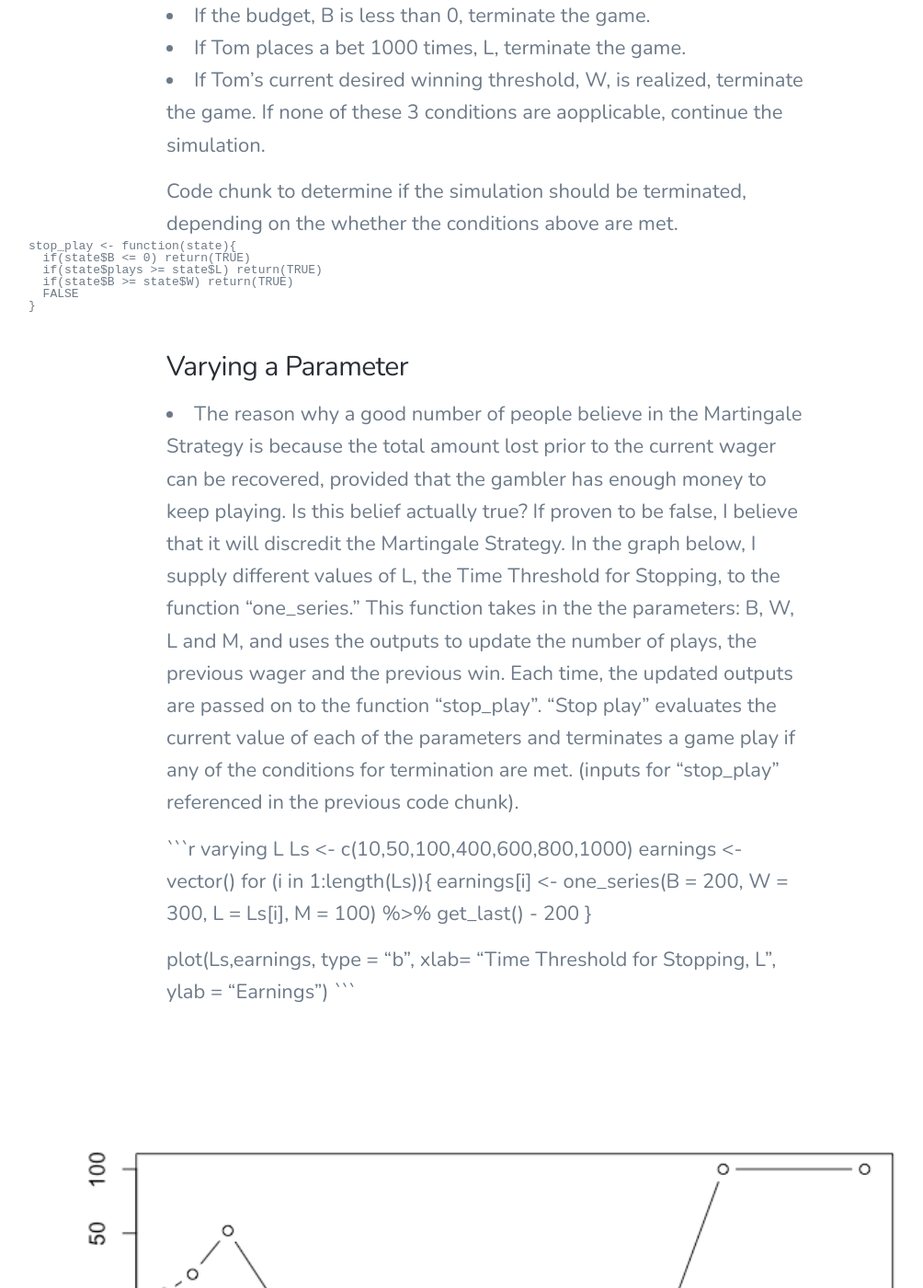
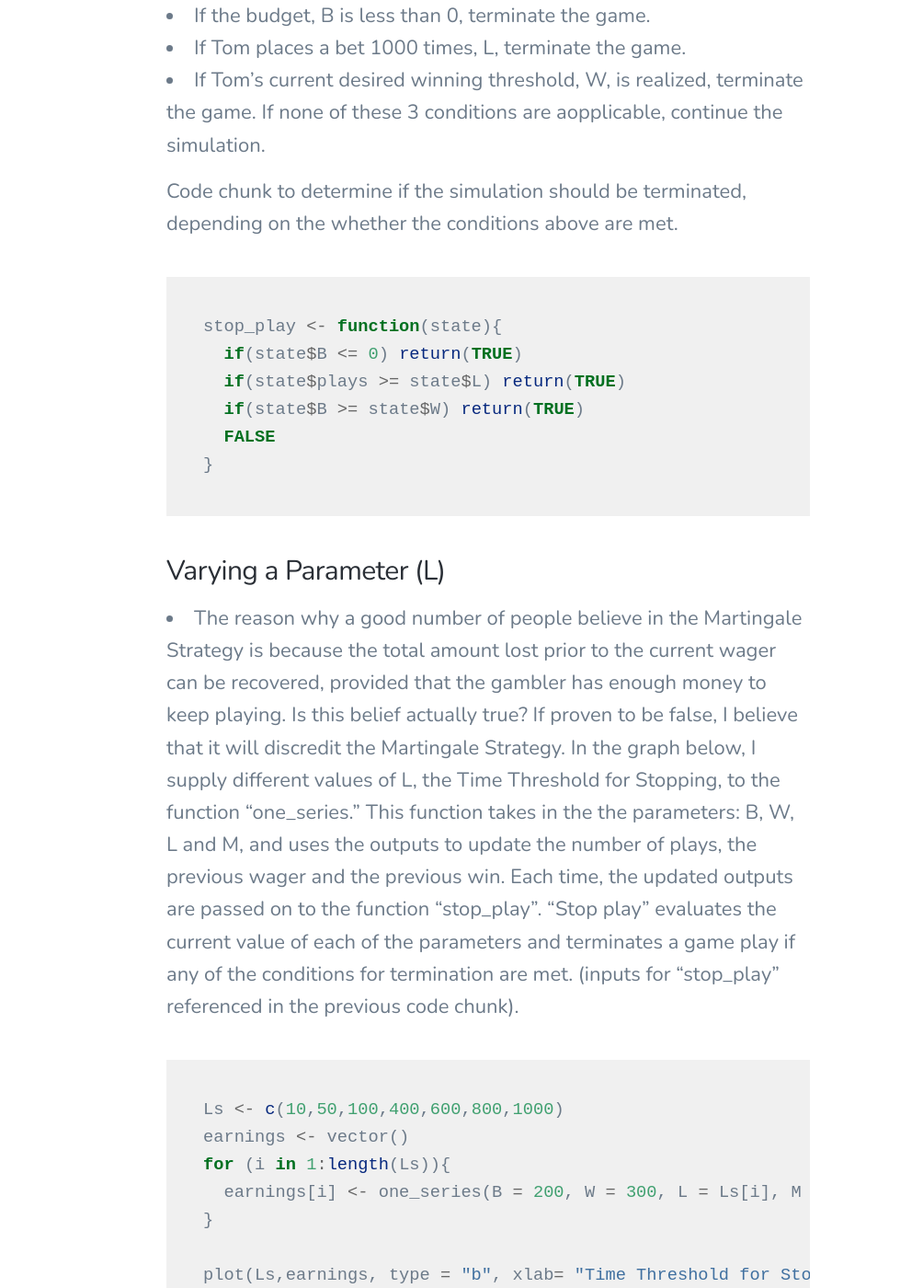
Before and after one commit to alfredprah/alfredprah.github.io2, a Jekyll site: the page built from _posts/2020-03-15-Roulette.md, in a window 1280 px wide and 1400 px high, scrolled down 10703 px. Shown: the whole window at 92% size, without its empty margins (109-1113 px from the left). Built offline with Jekyll 4.4.1, drawn with Linux system fonts in a browser that asks for light colours; nearby versions of some CDN libraries.

Commit message:
Update 2020-03-15-Roulette.md

````diff
--- a/_posts/2020-03-15-Roulette.md
+++ b/_posts/2020-03-15-Roulette.md
@@ -212,7 +212,7 @@ To calculate this, the code returns Tom's remaining money (budget) after each it
 If none of these 3 conditions are aopplicable, continue the simulation.
 
 Code chunk to determine if the simulation should be terminated, depending on the whether the conditions above are met.
-```{r}
+```r
 stop_play <- function(state){
   if(state$B <= 0) return(TRUE)
   if(state$plays >= state$L) return(TRUE)
@@ -222,10 +222,10 @@ stop_play <- function(state){
 ```
 
 
-### Varying a Parameter
+### Varying a Parameter (L)
 - The reason why a good number of people believe in the Martingale Strategy is because the total amount lost prior to the current wager can be recovered, provided that the gambler has enough money to keep playing. Is this belief actually true? If proven to be false, I believe that it will discredit the Martingale Strategy. In the graph below, I supply different values of L, the Time Threshold for Stopping, to the function "one_series." This function takes in the the parameters: B, W, L and M, and uses the outputs to update the number of plays, the previous wager and the previous win. Each time, the updated outputs are passed on to the function "stop_play". "Stop play" evaluates the current value of each of the parameters and terminates a game play if any of the conditions for termination are met. (inputs for "stop_play" referenced in the previous code chunk).
 
-```r varying L
+```r
 Ls <- c(10,50,100,400,600,800,1000)
 earnings <- vector()
 for (i in 1:length(Ls)){
````
